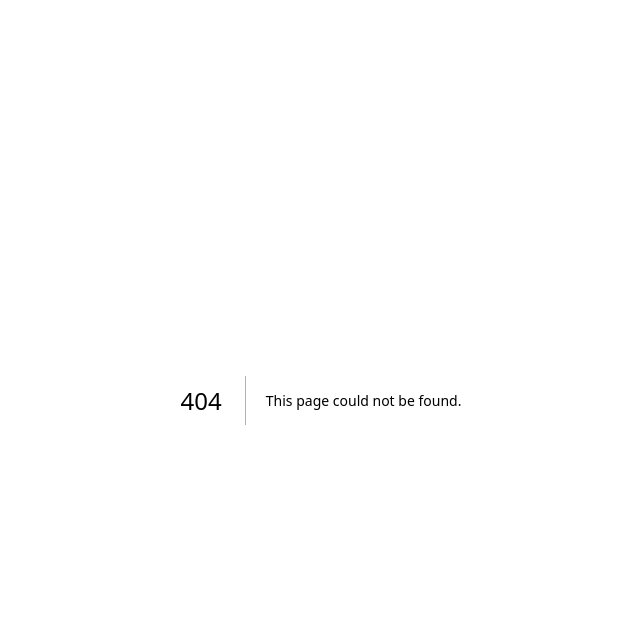
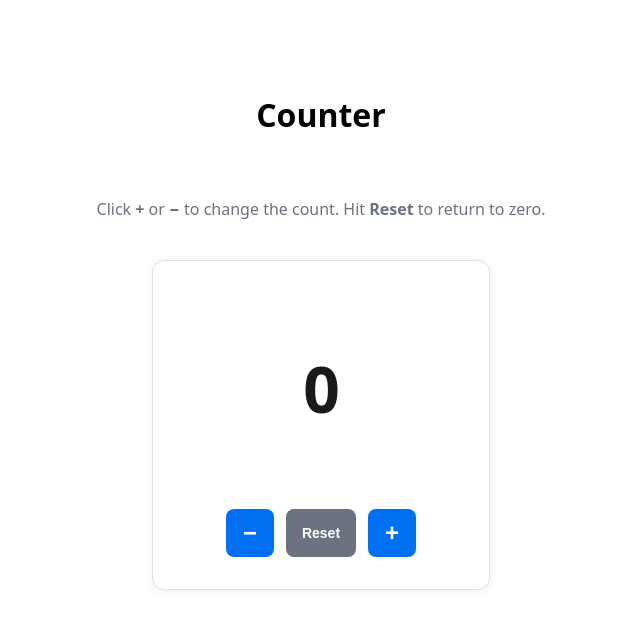
Before and after one commit to DiegolC97/TESTING25, a Next.js app: page /counter in a window 1280 px wide. Before the commit this address had no page. Shown: the top 628 px of the page, without its empty margins (319-959 px from the left). Built offline with nearby package versions, Linux system fonts and the light colour scheme.

Commit message:
feat(agent): Integrate Counter component into a page
Task ID: QsdWeQ50wByh5imPlRSz
Type: feature
Priority: medium

```diff
--- /dev/null
+++ b/app/counter/page.tsx
@@ -0,0 +1,25 @@
+import { Counter } from '@interfaces/components';
+
+export default function CounterPage() {
+  return (
+    <main
+      style={{
+        display: 'flex',
+        flexDirection: 'column',
+        alignItems: 'center',
+        gap: '1.5rem',
+        maxWidth: '800px',
+        margin: '0 auto',
+        padding: '4rem 2rem',
+        fontFamily: 'system-ui, -apple-system, sans-serif',
+      }}
+    >
+      <h1 style={{ fontSize: '2rem', fontWeight: 700 }}>Counter</h1>
+      <p style={{ color: '#6b7280', textAlign: 'center' }}>
+        Click <strong>+</strong> or <strong>−</strong> to change the count. Hit{' '}
+        <strong>Reset</strong> to return to zero.
+      </p>
+      <Counter />
+    </main>
+  );
+}
--- /dev/null
+++ b/src/interfaces/components/Counter.tsx
@@ -0,0 +1,79 @@
+'use client';
+
+import type { CSSProperties } from 'react';
+import { useCounter } from '@interfaces/hooks';
+
+/**
+ * Counter UI component.
+ * Thin presenter: delegates all state management and business rules
+ * to the useCounter hook (which delegates to the Counter domain entity).
+ * No logic lives here beyond rendering and wiring user actions to the hook.
+ */
+export function Counter() {
+  const { count, increment, decrement, reset } = useCounter();
+
+  return (
+    <div style={styles.wrapper}>
+      <p style={styles.count}>{count}</p>
+      <div style={styles.controls}>
+        <button onClick={decrement} style={styles.button} aria-label="Decrement">
+          −
+        </button>
+        <button onClick={reset} style={{ ...styles.button, ...styles.resetButton }} aria-label="Reset">
+          Reset
+        </button>
+        <button onClick={increment} style={styles.button} aria-label="Increment">
+          +
+        </button>
+      </div>
+    </div>
+  );
+}
+
+const styles: Record<string, CSSProperties> = {
+  wrapper: {
+    display: 'flex',
+    flexDirection: 'column',
+    alignItems: 'center',
+    gap: '1.5rem',
+    padding: '2rem 3rem',
+    border: '1px solid #e0e0e0',
+    borderRadius: '12px',
+    background: '#ffffff',
+    boxShadow: '0 2px 8px rgba(0,0,0,0.06)',
+    minWidth: '240px',
+  },
+  count: {
+    fontSize: '4rem',
+    fontWeight: 700,
+    lineHeight: 1,
+    letterSpacing: '-0.02em',
+    color: '#1a1a1a',
+    minWidth: '6rem',
+    textAlign: 'center',
+  },
+  controls: {
+    display: 'flex',
+    gap: '0.75rem',
+    alignItems: 'center',
+  },
+  button: {
+    fontSize: '1.5rem',
+    fontWeight: 600,
+    lineHeight: 1,
+    width: '3rem',
+    height: '3rem',
+    border: 'none',
+    borderRadius: '8px',
+    background: '#0070f3',
+    color: '#ffffff',
+    cursor: 'pointer',
+    transition: 'background 0.15s ease',
+  },
+  resetButton: {
+    fontSize: '0.875rem',
+    width: 'auto',
+    padding: '0 1rem',
+    background: '#6b7280',
+  },
+};
--- /dev/null
+++ b/src/interfaces/components/index.ts
@@ -0,0 +1 @@
+export { Counter } from './Counter';
```
